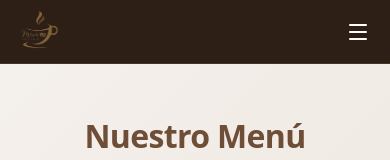
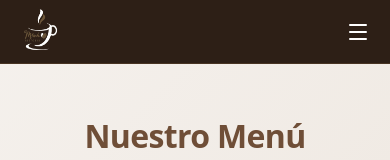
Before and after one commit to Otalorah/ManaCoffee, a React (Vite) app: page /menu in a window 390 px wide. Shown: the top 160 px of the page. Built offline with nearby package versions, Linux system fonts and the light colour scheme.

Commit message:
Update header logo based on screen size
Added logic to display a different logo image in the header when the screen is medium or small. Introduced a new image file 'Blanco Cafe SF.webp' and updated Header.tsx to handle responsive logo switching using useEffect and window resize events.

```diff
--- a/src/components/layout/Header/Header.tsx
+++ b/src/components/layout/Header/Header.tsx
@@ -1,10 +1,21 @@
-import { useState } from 'react';
+import { useState, useEffect } from 'react';
 import { Link } from 'react-router-dom';
 import { BookOpen, CalendarCheck, Truck, ChefHat, Menu, X } from 'lucide-react';
 import styles from './Header.module.css';
 
 const Header = () => {
     const [isMobileMenuOpen, setIsMobileMenuOpen] = useState(false);
+    const [isMediumOrSmall, setIsMediumOrSmall] = useState(false);
+
+    useEffect(() => {
+        const checkScreenSize = () => {
+            setIsMediumOrSmall(window.innerWidth <= 768);
+        };
+
+        checkScreenSize();
+        window.addEventListener('resize', checkScreenSize);
+        return () => window.removeEventListener('resize', checkScreenSize);
+    }, []);
 
     const toggleMobileMenu = () => {
         setIsMobileMenuOpen(!isMobileMenuOpen);
@@ -19,7 +30,7 @@ const Header = () => {
         <header className={styles.header}>
             <div className={styles.imgContainer}>
                 <a href="/">
-                    <img className={styles.logoIcon} src="/images/LOGOFNUDE.webp" alt="" />
+                    <img className={styles.logoIcon} src={isMediumOrSmall ? "/images/Blanco Cafe SF.webp" : "/images/LOGOFNUDE.webp"} alt="" />
                 </a>
             </div>
 
```
Also changed, not shown: public/images/Blanco Cafe SF.webp (added).
